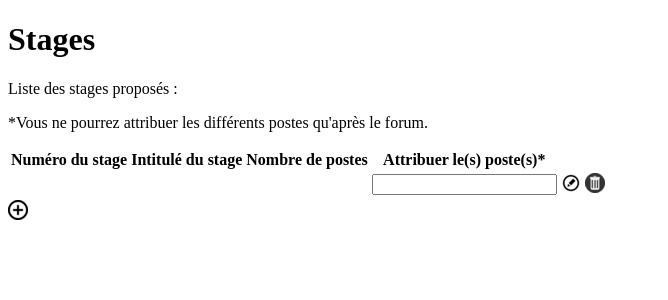
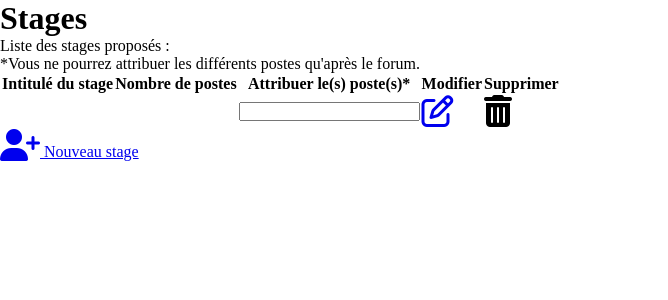
Before and after one commit to lucasfaget/forum-stage, a PHP site: page /affichagestageentreprise.php in a window 1280 px wide. Shown: the top 300 px of the page, without its empty margins (0-668 px from the left). Run offline with PHP 8.4, Linux system fonts and the light colour scheme; tables that the repository leaves empty or names only in its code hold one stand-in row (values such as "Sample post"); data that the repository does not hold is empty; some libraries are stand-ins or nearby versions.

Commit message:
GX: 07 05 21 v1

```diff
--- a/affichagestageentreprise.php
+++ b/affichagestageentreprise.php
@@ -1,8 +1,24 @@
 <!DOCTYPE html>
-<html>
+<html lang=fr>
 
     <head>
         <title>Stages</title>
+        <meta charset="utf-8">
+        <script src="https://kit.fontawesome.com/2dcde6ae9c.js" crossorigin="anonymous"></script>
+        <script type='text/javascript'>
+            function confirmationSuppression(id) {
+            // Afficher une fenêtre avec les boutons ok ou annuler
+            // si ok appuyer
+            if( confirm("Etes-vous sûr de vouloir supprimer ce stage ?")) {
+                // on fait la redirection vers la page qui effectue l'action
+            document.location.replace("supprimer_stage.php?idstage="+id+"");
+            }else {
+                // ceci annulera l'action par defaut du lien
+                return false;
+            }
+            }
+        </script>
+        <link rel="stylesheet" href="style.css">
     </head>
 
     <body>
@@ -18,14 +34,14 @@
 </html>
 
 <?php
-        require('util.php');
+        require('connexion.php');
 
         // Ajouter if(isset($_GET['identreprise'])) (ou SESSION entreprise) {
 
         $bdd = connexionservermysql($server, $db, $login, $mdp);
 
         // Requête d'affichage des stages selon identreprise
-        $sql = 'SELECT * FROM stage'; //ajouter WHERE Id_entreprise = ?
+        $sql = 'SELECT * FROM stage ORDER BY Intitule'; //ajouter WHERE Id_entreprise = ?
         $req = $bdd->prepare($sql);
         $req->execute(); // mettre array('identreprise'=>$identreprise) dans execute
 
@@ -34,12 +50,11 @@
 
             echo "<thead>";
                 echo "<tr>";
-                    echo "<th scope=\"col\">Numéro du stage</th>";
                     echo "<th scope=\"col\">Intitulé du stage</th>";
                     echo "<th scope=\"col\">Nombre de postes</th>";
                     echo "<th scope=\"col\">Attribuer le(s) poste(s)*</th>";
-                    echo "<th scope=\"col\"></th>";
-                    echo "<th scope=\"col\"></th>";
+                    echo "<th scope=\"col\">Modifier</th>";
+                    echo "<th scope=\"col\">Supprimer</th>";
                 echo "</tr>";
             echo "</thead>";
 
@@ -52,7 +67,6 @@
 
             echo "<tbody>";
                 echo "<tr>";
-                    echo "<td>".$idstage."</td>";
                     echo "<td>".$intitulestage."</td>";
                     echo "<td>".$nbpostesstage."</td>";
                     echo "<td><input type=text list=candidat>
@@ -60,16 +74,15 @@
                                     <option> Candidat 1
                                     <option> Candidat 2
                                 </datalist></td>";
-                    echo "<td><a href=\"modificationstage.php?idstage=".$idstage."\"><img src=\"modifier.png\" alt=\"logo modifier\"/></a></td>";
-                    echo "<td><a href=\"suppressionstage.php?idstage=".$idstage."\"><img src=\"supprimer.png\" alt=\"logo supprimer\"/></a></td>";
+                    echo "<td><a href=\"modifier_stage.php?idstage=".$idstage."\"><i class=\"far fa-2x fa-edit\"></i></a></td>";
+                    echo "<td><i class=\"fas fa-2x fa-trash-alt\" onclick=\"confirmationSuppression(".$idstage.")\"></i></td>";
                 echo "</tr>";
             echo "</tbody>";
         }
-
         echo "</table>";
 
         //Ajout bouton pour ajouter stage avec redirection
-        echo "<a href=\"ajoutstage.php\"><img src=\"ajouter.png\" alt=\"logo ajouter\"/></a>";
+        echo "<a href=\"ajoutpatient.php\"><i class=\"fas fa-2x fa-user-plus\"></i><span> Nouveau stage</span></a>";
 
         //Ajouter }
 ?>
```
